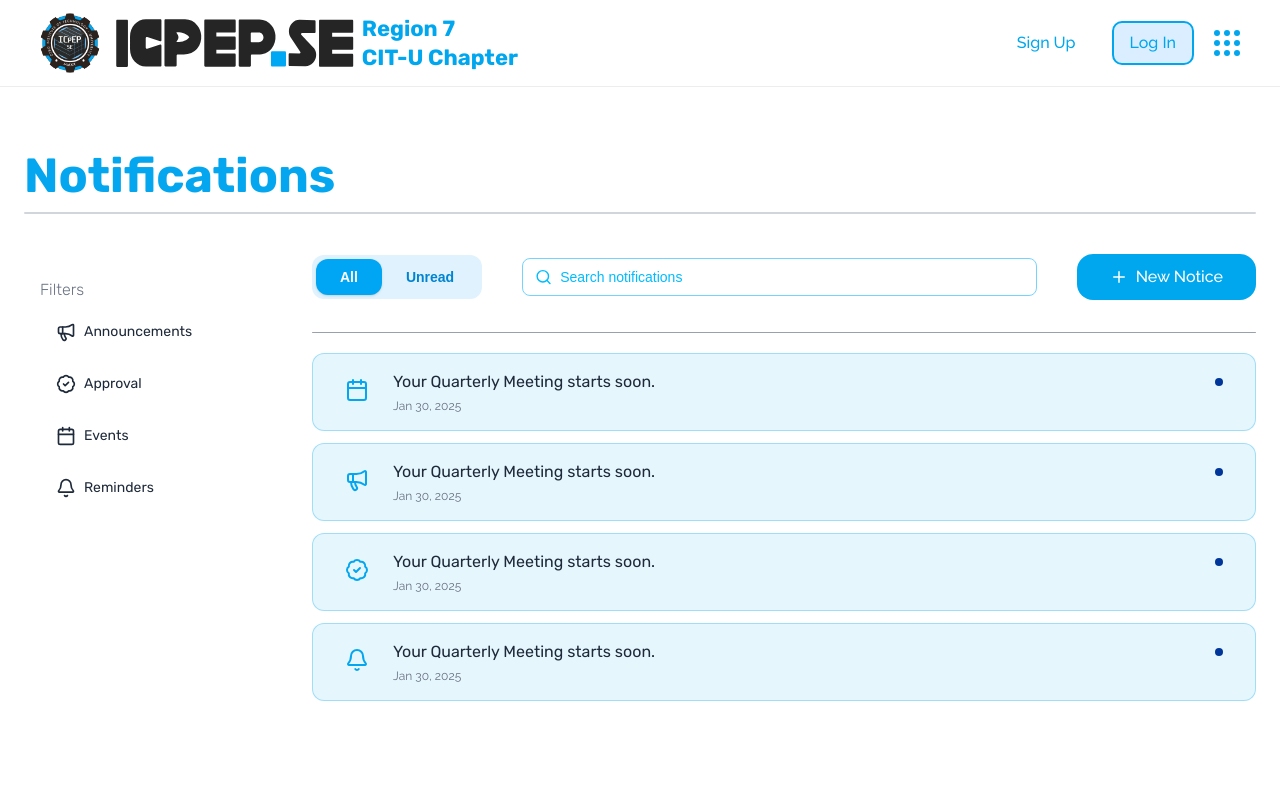
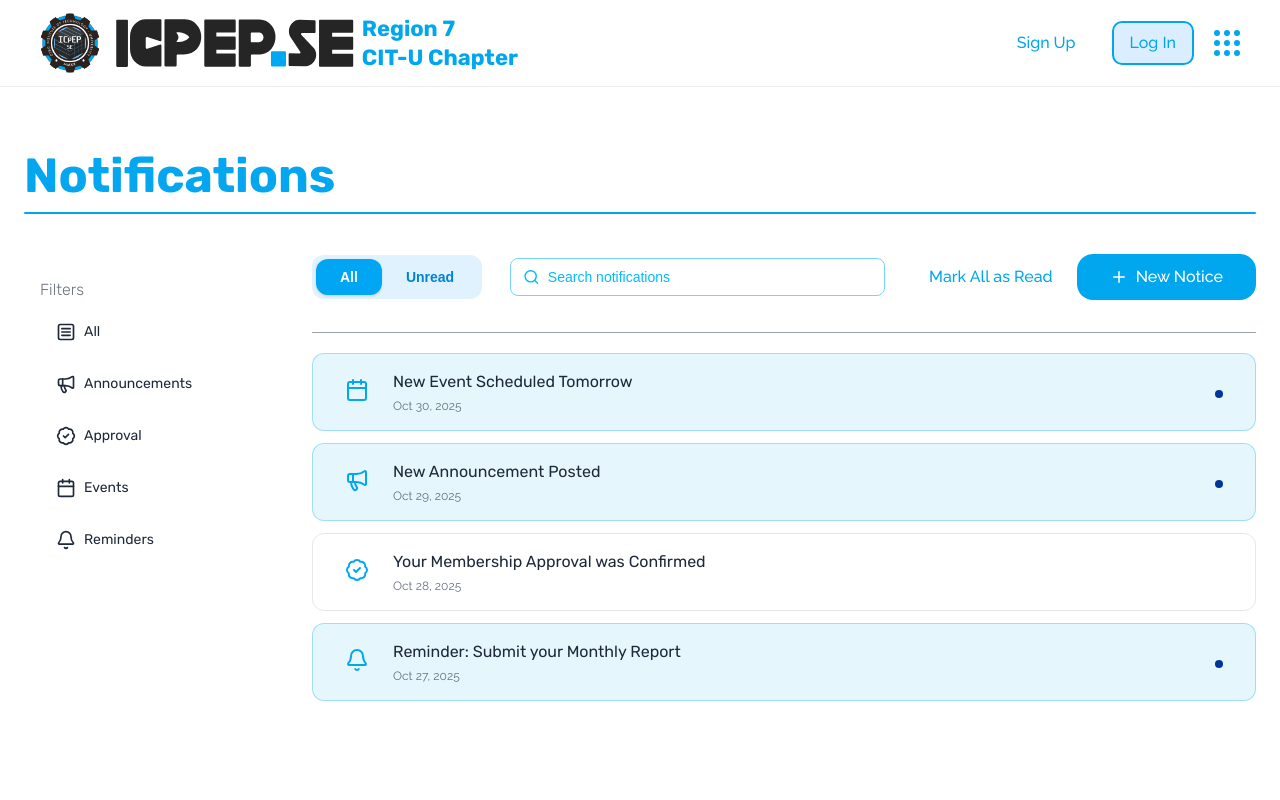
Before and after one commit to ShanRaboy11/icpep-se-citu, a Next.js app in the folder client/: page /notification in a window 1280 px wide. Shown: the top 800 px of the page. Built offline with nearby package versions, Linux system fonts and the light colour scheme.

Commit message:
feat(notification):working notification feat - Macatual

```diff
--- a/client/src/app/notification/components/notificationcard.tsx
+++ b/client/src/app/notification/components/notificationcard.tsx
@@ -66,7 +66,7 @@ export default function NotificationCard({
       </div>
 
       {!item.read && (
-        <span className="w-2 h-2 rounded-full bg-primary3 mt-2"></span>
+        <span className="w-2 h-2 rounded-full bg-primary3 mt-5"></span>
       )}
     </button>
   );
--- a/client/src/app/notification/components/sidebarnotif.tsx
+++ b/client/src/app/notification/components/sidebarnotif.tsx
@@ -1,34 +1,48 @@
 "use client";
 
 import Link from "next/link";
-import { usePathname } from "next/navigation";
-import { Megaphone, Bell, BadgeCheck, Calendar, Menu, X } from "lucide-react";
+import { useSearchParams } from "next/navigation";
+import {
+  Megaphone,
+  Bell,
+  BadgeCheck,
+  Calendar,
+  Menu,
+  X,
+  SquareMenu,
+} from "lucide-react";
 import { useState } from "react";
 import clsx from "clsx";
 
 const Sidebar = () => {
-  const pathname = usePathname();
+  const searchParams = useSearchParams();
+  const activeType = searchParams.get("type");
   const [open, setOpen] = useState(false);
 
   const links = [
     {
+      name: "All",
+      href: "/notification",
+      icon: <SquareMenu size={20} />,
+    },
+    {
       name: "Announcements",
-      href: "/announcements/create",
+      href: "/notification?type=megaphone",
       icon: <Megaphone size={20} />,
     },
     {
       name: "Approval",
-      href: "/approval",
+      href: "/notification?type=member",
       icon: <BadgeCheck size={20} />,
     },
     {
       name: "Events",
-      href: "/events",
+      href: "/notification?type=calendar",
       icon: <Calendar size={20} />,
     },
     {
       name: "Reminders",
-      href: "/reminders",
+      href: "/notification?type=notification",
       icon: <Bell size={20} />,
     },
   ];
@@ -74,7 +88,7 @@ const Sidebar = () => {
               href={link.href}
               className={clsx(
                 "flex items-center gap-2 px-4 py-3 rounded-lg font-rubik font-normal transition-all text-sm",
-                pathname === link.href
+                activeType === link.href.split("=")[1]
                   ? "bg-primary1 text-white"
                   : "hover:bg-gray-100 text-gray-800"
               )}
--- a/client/src/app/notification/page.tsx
+++ b/client/src/app/notification/page.tsx
@@ -6,10 +6,73 @@ import Button from "@/app/components/button";
 import Header from "@/app/components/header";
 import Footer from "@/app/components/footer";
 import { Eye, ChevronDown, Search, Plus } from "lucide-react";
-import NotificationCard from "./components/notificationcard";
+import { useSearchParams } from "next/navigation";
+import NotificationCard, {
+  NotificationItem,
+} from "./components/notificationcard";
 
 export default function AnnouncementsPage() {
   const [activeTab, setActiveTab] = useState<"all" | "unread">("all");
+  const searchParams = useSearchParams();
+  const [searchQuery, setSearchQuery] = useState("");
+
+  const filterType = searchParams.get("type"); // "calendar" | "megaphone" | ...
+
+  // Temporary sample notifications — replace with DB later
+  const [notifications, setNotifications] = useState<NotificationItem[]>([
+    {
+      id: "1",
+      message: "New Event Scheduled Tomorrow",
+      date: "Oct 30, 2025",
+      type: "calendar",
+      link: "/events",
+      read: false,
+    },
+    {
+      id: "2",
+      message: "New Announcement Posted",
+      date: "Oct 29, 2025",
+      type: "megaphone",
+      link: "/announcements",
+      read: false,
+    },
+    {
+      id: "3",
+      message: "Your Membership Approval was Confirmed",
+      date: "Oct 28, 2025",
+      type: "member",
+      link: "/profile",
+      read: true,
+    },
+    {
+      id: "4",
+      message: "Reminder: Submit your Monthly Report",
+      date: "Oct 27, 2025",
+      type: "notification",
+      link: "/reminders",
+      read: false,
+    },
+  ]);
+
+  // If filter exists → filter; else → show all
+  // If filter exists → filter; and also apply "all/unread" tabs
+  const filtered = notifications
+    // Filter by sidebar type (if set)
+    .filter((n) => (filterType ? n.type === filterType : true))
+
+    // Apply "All / Unread" toggle
+    .filter((n) => (activeTab === "unread" ? !n.read : true))
+
+    // Search bar matches message text
+    .filter((n) => n.message.toLowerCase().includes(searchQuery.toLowerCase()));
+
+  // Mark notification as read
+  const handleMarkRead = (id: string) => {
+    setNotifications((prev) =>
+      prev.map((n) => (n.id === id ? { ...n, read: true } : n))
+    );
+  };
+
   return (
     <section className="min-h-screen bg-white flex flex-col relative">
       {/* Global Header */}
@@ -21,7 +84,7 @@ export default function AnnouncementsPage() {
           <h1 className="text-2xl sm:text-5xl font-bold font-rubik text-primary2">
             Notifications
           </h1>
-          <div className="h-[2px] sm:bg-gray-300 bg-primary1 w-24 sm:w-full mt-3 mx-auto rounded-full" />
+          <div className="h-[2px] bg-primary1 w-24 sm:w-full mt-3 mx-auto rounded-full" />
         </div>
 
         {/* Sidebar + Main Form */}
@@ -33,9 +96,9 @@ export default function AnnouncementsPage() {
 
           {/* Main Content */}
           <div className="flex-1">
-            <div className="flex flex-col md:flex-row md:items-center md:justify-between gap-3 md:gap-6 w-full flex-wrap">
+            <div className="flex flex-col md:flex-row items-center justify-between gap-3 w-full md:flex-nowrap">
               {/* Tabs */}
-              <div className="flex items-center bg-sky-100 rounded-xl p-[4px] w-full sm:w-fit">
+              <div className="flex items-center bg-sky-100 rounded-xl p-[4px] shrink-0 w-full sm:w-fit">
                 <button
                   onClick={() => setActiveTab("all")}
                   className={`flex-1 px-6 py-2 text-sm font-semibold rounded-xl transition-all duration-200 ${
@@ -59,70 +122,55 @@ export default function AnnouncementsPage() {
               </div>
 
               {/* Search */}
-              <div className="flex-1 sm:mx-4 flex items-center border border-sky-300 rounded-lg px-3 py-2 text-gray-700 focus-within:ring-2 focus-within:ring-sky-400 bg-white min-w-[200px] sm:min-w-[300px] md:min-w-[400px]">
+              <div className="flex-1 mx-0 md:mx-4 w-full flex items-center border border-sky-300 rounded-lg px-3 py-2 text-gray-700 focus-within:ring-2 focus-within:ring-sky-400 bg-white min-w-[240px]">
                 <Search size={18} className="text-sky-400 mr-2" />
                 <input
                   type="text"
                   placeholder="Search notifications"
+                  value={searchQuery}
+                  onChange={(e) => setSearchQuery(e.target.value)}
                   className="w-full bg-transparent focus:outline-none text-sm text-gray-700 placeholder-sky-400"
                 />
               </div>
 
-              {/* New Notice Button */}
+              {/* Buttons */}
+              <div className="flex gap-2 shrink-0">
+                <Button
+                  variant="secondary"
+                  className="flex items-center gap-2 whitespace-nowrap"
+                  onClick={() =>
+                    setNotifications((prev) =>
+                      prev.map((n) => ({ ...n, read: true }))
+                    )
+                  }
+                >
+                  Mark All as Read
+                </Button>
+
                 <Button
                   variant="primary2"
-                className="flex items-center gap-2 whitespace-nowrap justify-center w-full sm:w-auto"
+                  className="flex items-center gap-2 whitespace-nowrap"
                 >
                   <Plus size={18} />
                   New Notice
                 </Button>
               </div>
+            </div>
 
             <div className="h-[1px] bg-gray-400 w-full mt-8 mb-5 mx-auto rounded-full" />
+            {filtered.length > 0 ? (
+              filtered.map((notification) => (
                 <NotificationCard
-              item={{
-                id: "1",
-                message: "Your Quarterly Meeting starts soon.",
-                date: "Jan 30, 2025",
-                type: "calendar",
-                link: "/events/quarterly-meeting",
-                read: false,
-              }}
-              onMarkRead={(id) => console.log("Marked read:", id)}
+                  key={notification.id}
+                  item={notification}
+                  onMarkRead={handleMarkRead}
                 />
-            <NotificationCard
-              item={{
-                id: "1",
-                message: "Your Quarterly Meeting starts soon.",
-                date: "Jan 30, 2025",
-                type: "megaphone",
-                link: "/events/quarterly-meeting",
-                read: false,
-              }}
-              onMarkRead={(id) => console.log("Marked read:", id)}
-            />
-            <NotificationCard
-              item={{
-                id: "1",
-                message: "Your Quarterly Meeting starts soon.",
-                date: "Jan 30, 2025",
-                type: "member",
-                link: "/events/quarterly-meeting",
-                read: false,
-              }}
-              onMarkRead={(id) => console.log("Marked read:", id)}
-            />
-            <NotificationCard
-              item={{
-                id: "1",
-                message: "Your Quarterly Meeting starts soon.",
-                date: "Jan 30, 2025",
-                type: "notification",
-                link: "/events/quarterly-meeting",
-                read: false,
-              }}
-              onMarkRead={(id) => console.log("Marked read:", id)}
-            />
+              ))
+            ) : (
+              <div className="text-center font-raleway text-sky-500 py-10 text-lg">
+                No notifications found.
+              </div>
+            )}
           </div>
         </div>
       </main>
```
Lines whose indentation alone changed are shown as unchanged.
